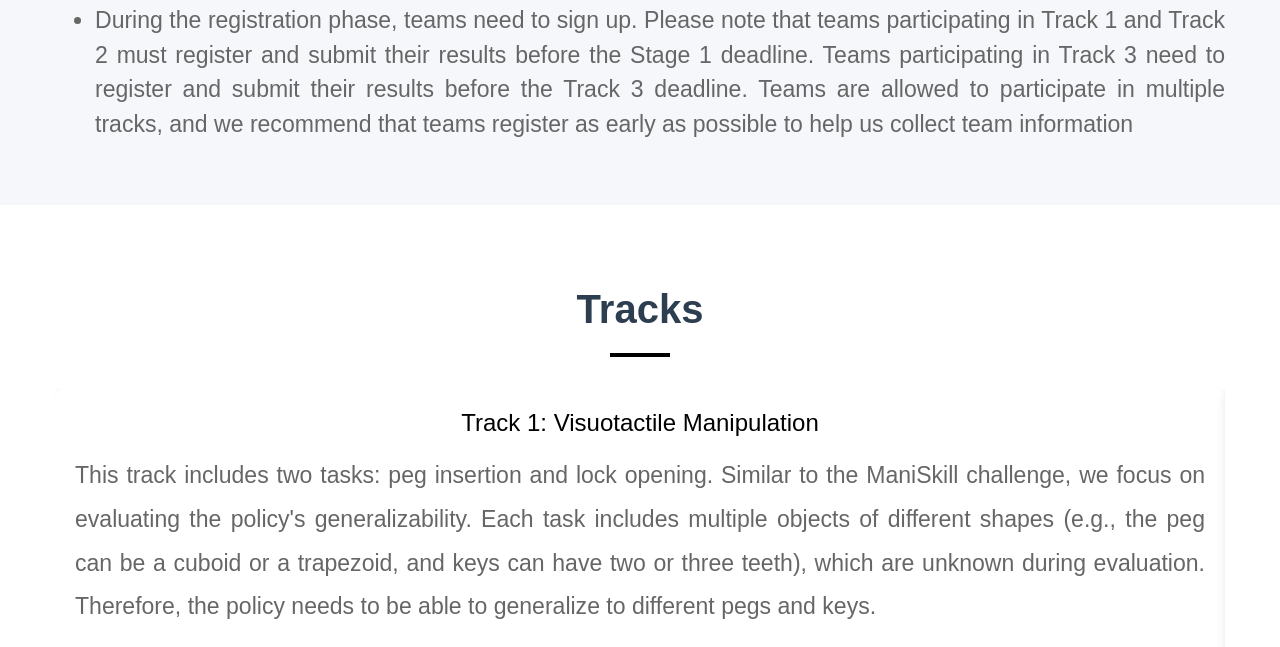
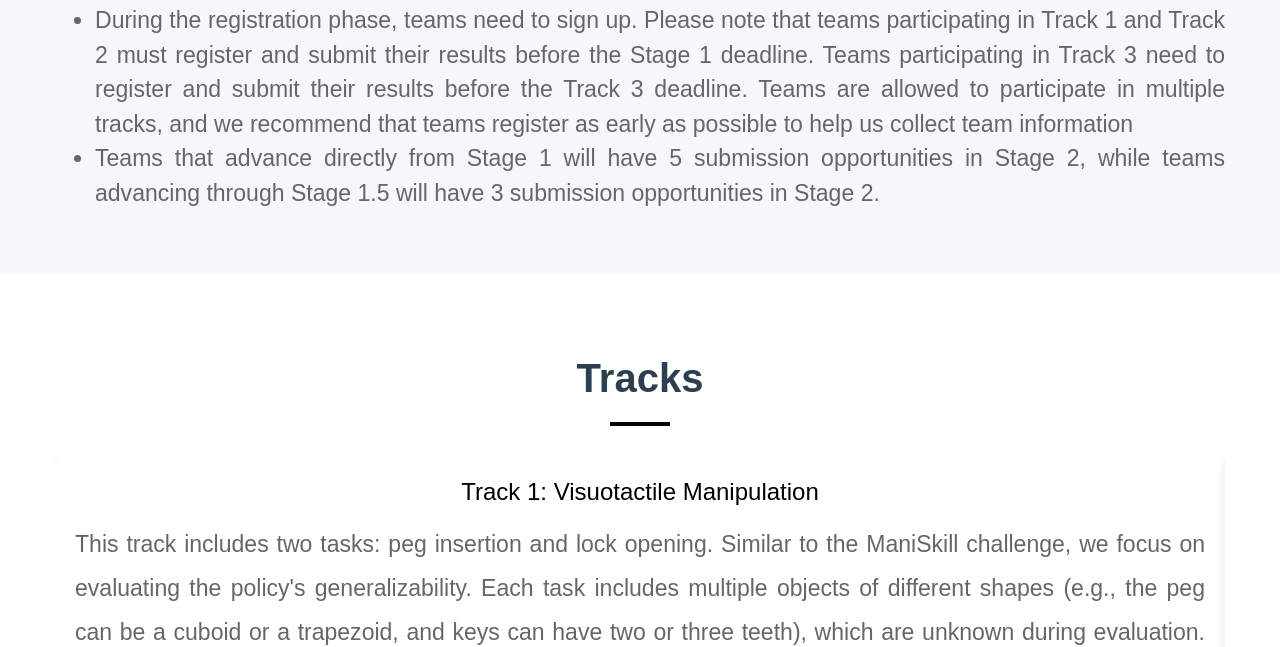
Before and after one commit to chuanyune/maniskill-vitac-challenge-2025-pre, a plain HTML site: page index.html in a window 1280 px wide. Shown: the part 4271-4918 px from the top of the page. Drawn offline with Linux system fonts and the light colour scheme.

Commit message:
Update index.html

```diff
--- a/index.html
+++ b/index.html
@@ -272,7 +272,8 @@
                 <h3>Challenge Process</h3>
                 <ul>
                     <li>During the registration phase, teams need to sign up. Please note that teams participating in Track 1 and Track 2 must register and submit their results before the Stage 1 deadline. Teams participating in Track 3 need to register and submit their results before the Track 3 deadline. Teams are allowed to participate in multiple tracks, and we recommend that teams register as early as possible to help us collect team information</li>
-                     </ul>
+                    <li>Teams that advance directly from Stage 1 will have 5 submission opportunities in Stage 2, while teams advancing through Stage 1.5 will have 3 submission opportunities in Stage 2.</li>
+                </ul>
             </div>
         </div>
 
```
